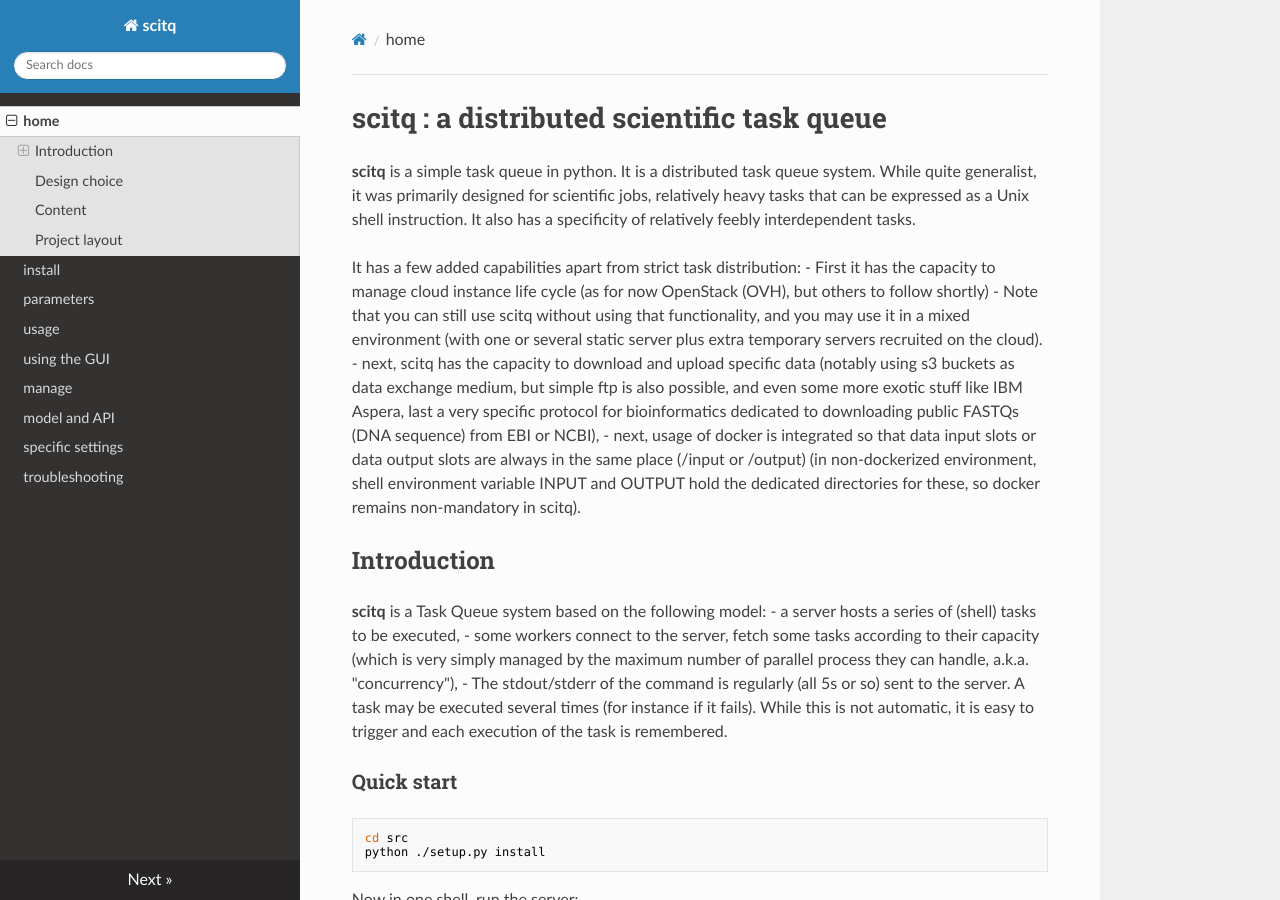
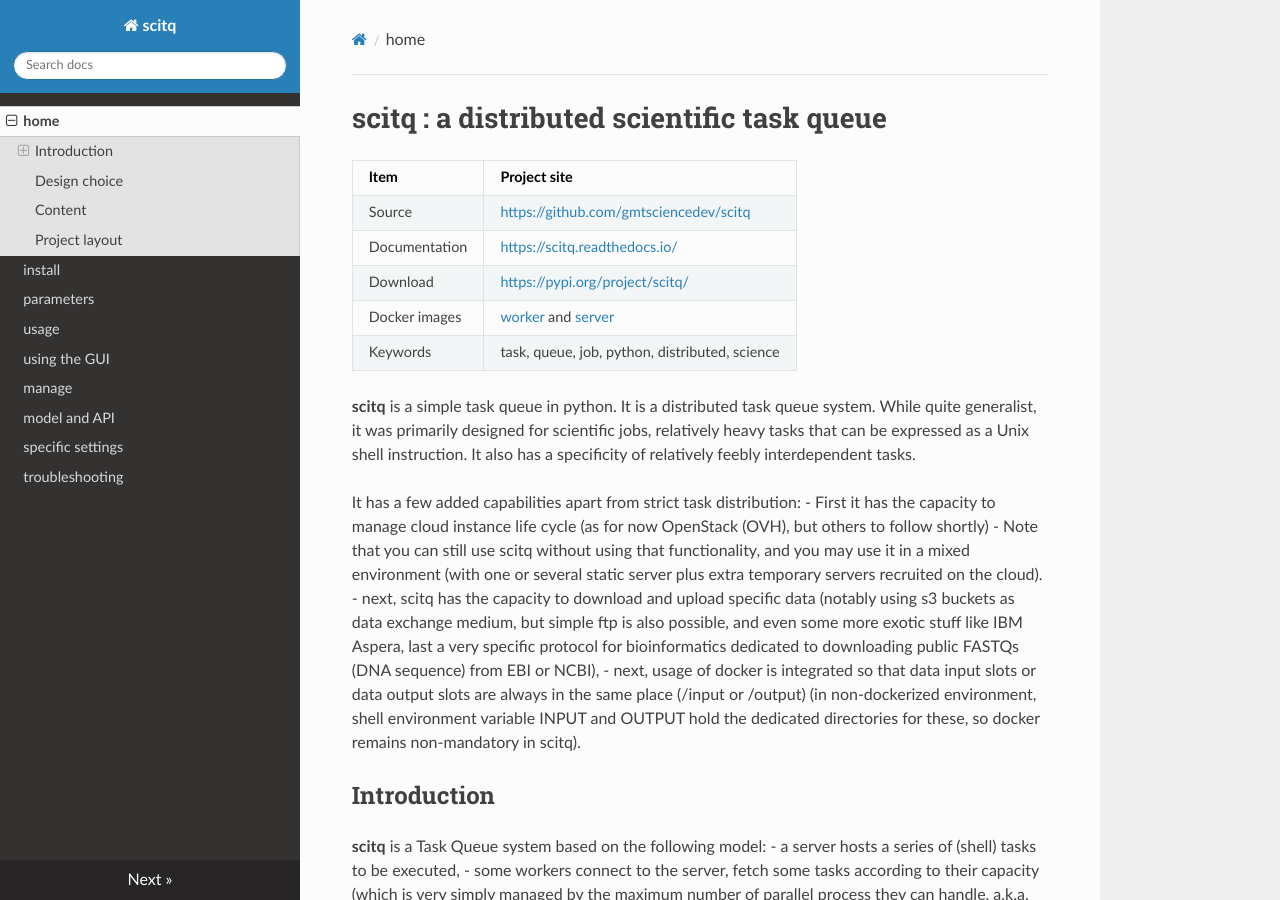
Before and after one commit to gmtsciencedev/scitq, an MkDocs documentation site: the page built from docs/index.md, in a window 1280 px wide and 900 px high. Built offline with MkDocs 1.6.1, drawn with Linux system fonts in a browser that asks for light colours; nearby versions of some CDN libraries.

Commit message:
documentation update

```diff
--- a/README.md
+++ b/README.md
@@ -1,4 +1,13 @@
 # scitq : a distributed scientific task queue
+
+Item|Project site
+--|--
+Source|[https://github.com/gmtsciencedev/scitq](https://github.com/gmtsciencedev/scitq)
+Documentation|[https://scitq.readthedocs.io/](https://scitq.readthedocs.io/)
+Download|[https://pypi.org/project/scitq/](https://pypi.org/project/scitq/)
+Docker images|[worker](https://hub.docker.com/repository/docker/gmtscience/scitq-worker) and [server](https://hub.docker.com/repository/docker/gmtscience/scitq-server)
+Keywords|task, queue, job, python, distributed, science
+
 
 **scitq** is a simple task queue in python. It is a distributed task queue system. While quite generalist, it was primarily designed for scientific jobs, relatively heavy tasks that can be expressed as a Unix shell instruction. It also has a specificity of relatively feebly interdependent tasks.
 
```
Also changed, not shown: docker/scitq-server/README.md (+2 -2 lines), docker/scitq-worker/README.md (+2 -2 lines).
